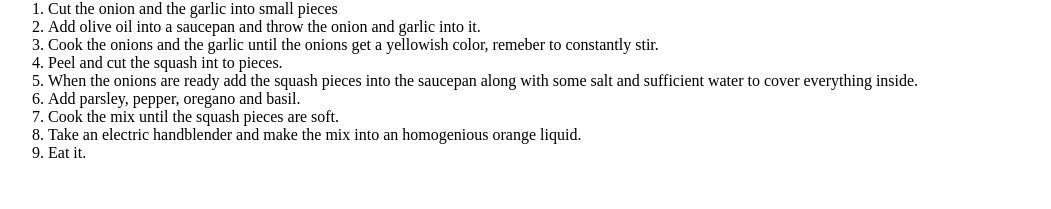
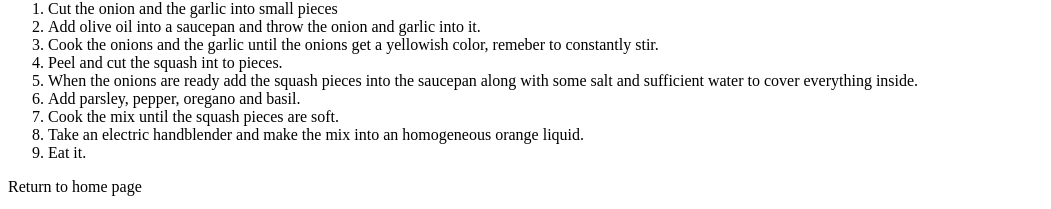
Before and after one commit to Silverbird451/odin-recipes, a plain HTML site: page recipes/s-soup.html in a window 1280 px wide. Shown: the part 900-1109 px from the top of the page, without its empty margins (0-1051 px from the left). Before the commit the page ends 1078 px from the top, so only its background shows below. Drawn offline with Linux system fonts and the light colour scheme.

Commit message:
Add return to homepage link to the recipes pages

```diff
--- a/recipes/s-soup.html
+++ b/recipes/s-soup.html
@@ -38,9 +38,11 @@
             <li>When the onions are ready add the squash pieces into the saucepan along with some salt and sufficient water to cover everything inside.</li>
             <li>Add parsley, pepper, oregano and basil.</li>
             <li>Cook the mix until the squash pieces are soft.</li>
-            <li>Take an electric handblender and make the mix into an homogenious orange liquid.</li>
+            <li>Take an electric handblender and make the mix into an homogeneous orange liquid.</li>
             <li>Eat it.</li>
         </ol>
+
+        <p><a href="../index.html"></a>Return to home page</p>
     </body>
 
 </html>
```
Also changed, not shown: recipes/bread.html (+1 -0 lines), recipes/potato-meat-pie.html (+1 -0 lines).
